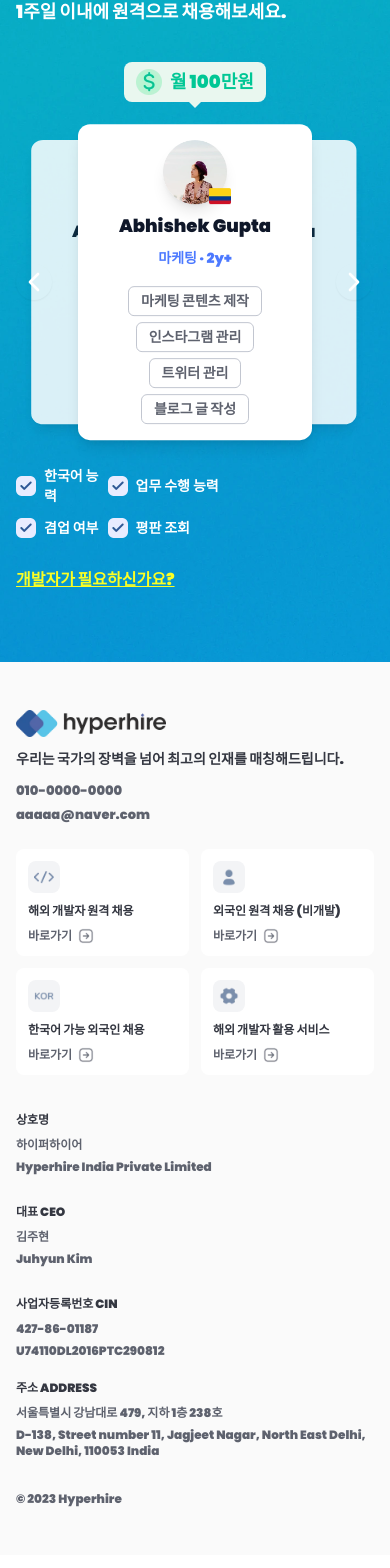
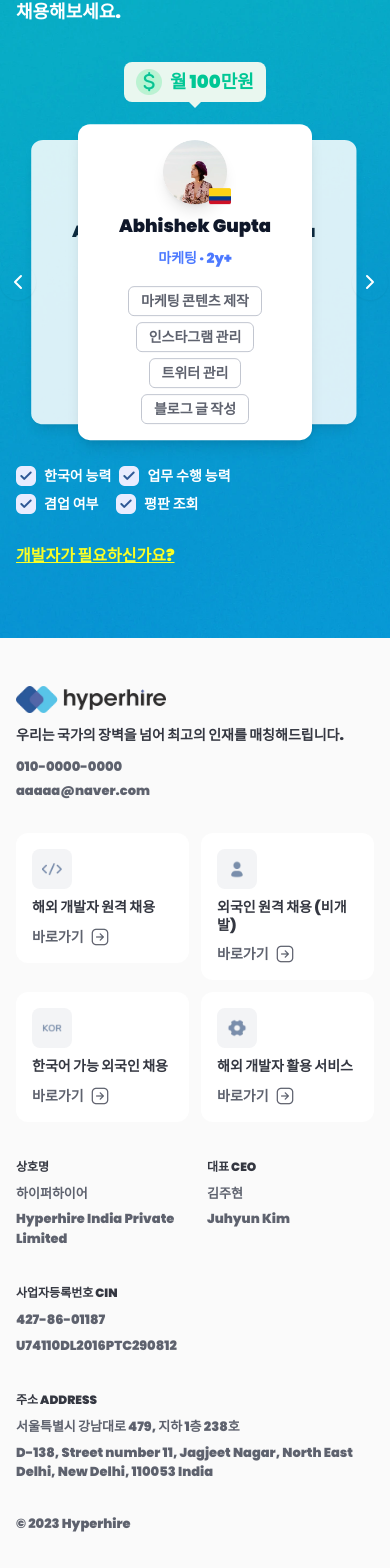
Before and after one commit to rikopernando/coin-siren-assignment, a Next.js app: page / in a window 390 px wide. Shown: the part 353-1921 px from the top of the page. Built offline with nearby package versions, Linux system fonts and the light colour scheme.

Commit message:
feat(footer): mobile view footer component

```diff
--- a/src/components/molecules/FooterCard.tsx
+++ b/src/components/molecules/FooterCard.tsx
@@ -16,18 +16,18 @@ export function FooterCard({ card, className }: FooterCardProps) {
     <Link href={card.link}>
       <Card
         className={cn(
-          'shadow-none group cursor-pointer rounded-lg sm:rounded-xl p-3 sm:p-4 transition-all hover:border-primary hover:shadow-lg bg-white',
+          'shadow-none group cursor-pointer rounded-xl p-4 transition-all hover:border-primary hover:shadow-lg bg-white',
           className,
         )}>
         <CardContent className="flex flex-col gap-2.5 sm:gap-4 p-0">
-          <div className="flex h-8 w-8 sm:h-10 sm:w-10 items-center justify-center rounded-lg bg-gray-100">
+          <div className="flex h-10 w-10 items-center justify-center rounded-lg bg-gray-100">
             <Image width={20} height={20} src={`/icons/${card.iconName}`} alt={card.title} className="sm:w-6 sm:h-6" />
           </div>
-          <Small className="text-footer-text-primary text-xs sm:text-sm leading-tight">{card.title}</Small>
-          <div className="flex items-center gap-1.5 sm:gap-2">
-            <Small className="text-footer-text-secondary text-xs">바로가기</Small>
+          <Small className="text-footer-text-primary text-sm leading-tight">{card.title}</Small>
+          <div className="flex items-center gap-1.5">
+            <Small className="text-footer-text-secondary">바로가기</Small>
             <Image
-              className="transition-transform group-hover:translate-x-1 w-4 h-4 sm:w-5 sm:h-5"
+              className="transition-transform group-hover:translate-x-1 w-5 h-5"
               width={16}
               height={16}
               src="/icons/icon-arrow-right-square.webp"
--- a/src/components/molecules/ProfileCarousel.tsx
+++ b/src/components/molecules/ProfileCarousel.tsx
@@ -18,7 +18,7 @@ export function ProfileCarousel({ profiles, className }: ProfileCarouselProps) {
     loop: true,
     align: 'center',
     skipSnaps: false,
-    dragFree: false,
+    dragFree: true,
   });
 
   const [selectedIndex, setSelectedIndex] = useState(0);
@@ -115,17 +115,17 @@ export function ProfileCarousel({ profiles, className }: ProfileCarouselProps) {
       <Button
         variant="outline"
         size="icon"
-        className="absolute left-0 md:-left-[16px] top-1/2 -translate-y-1/2 z-40 border-0 text-white bg-transparent hover:text-primary-foreground rounded-full"
+        className="absolute -left-[16px] sm:-left-[16px] top-1/2 -translate-y-1/2 z-40 border-0 text-white bg-transparent hover:text-primary-foreground rounded-full"
         onClick={scrollPrev}>
-        <ChevronLeft className="!h-8 !w-8" />
+        <ChevronLeft className="!h-6 sm:!h-8 !w-6 sm:!w-8" />
       </Button>
 
       <Button
         variant="outline"
         size="icon"
-        className="absolute right-[2px] md:-right-[24px] top-1/2 -translate-y-1/2 z-40 border-0 text-white bg-transparent hover:text-primary-foreground rounded-full"
+        className="absolute -right-[14px] sm:-right-[24px] top-1/2 -translate-y-1/2 z-40 border-0 text-white bg-transparent hover:text-primary-foreground rounded-full"
         onClick={scrollNext}>
-        <ChevronRight className="!h-8 !w-8" />
+        <ChevronRight className="!h-6 sm:!h-8 !w-6 sm:!w-8" />
       </Button>
     </div>
   );
--- a/src/components/organisms/Footer.tsx
+++ b/src/components/organisms/Footer.tsx
@@ -16,7 +16,7 @@ export function Footer({ data, className }: FooterProps) {
     <footer className={cn('bg-footer py-12 sm:py-16', className)}>
       <div className="container mx-auto px-4 sm:px-6 lg:px-8 space-y-8 sm:space-y-12">
         {/* Top Section: Logo, Description, Contact & Cards */}
-        <div className="grid gap-6 sm:gap-8 lg:grid-cols-[1fr,2fr]">
+        <div className="grid gap-8 sm:gap-8 lg:grid-cols-[1fr,2fr]">
           {/* Left: Logo & Contact Info */}
           <div className="flex flex-col gap-3 sm:gap-4">
             <Logo width={150} height={28} variant="light" className="sm:w-[187px] sm:h-[34px]" />
@@ -35,42 +35,37 @@ export function Footer({ data, className }: FooterProps) {
           </div>
         </div>
 
-        <div className="grid gap-6 sm:gap-8 lg:grid-cols-[1fr,2fr]">
-          <div className="flex flex-col sm:flex-row gap-6 sm:gap-4">
-            <div className="space-y-1.5 sm:space-y-2">
+        <div className="grid gap-8 sm:gap-8 lg:grid-cols-[1fr,2fr]">
+          <div className="grid grid-cols-2 md:flex md:flex-row gap-6 md:gap-4">
+            <div className="col-span-1 space-y-1.5 sm:space-y-2">
               <Small className="text-footer-text-primary text-xs sm:text-sm">상호명</Small>
-              <Muted className="text-footer-text-secondary text-xs sm:text-sm">{data.companyInfo.name}</Muted>
-              <Muted className="text-footer-text-secondary text-xs sm:text-sm">{data.indiaInfo.name}</Muted>
+              <Muted className="text-footer-text-secondary">{data.companyInfo.name}</Muted>
+              <Muted className="text-footer-text-secondary">{data.indiaInfo.name}</Muted>
             </div>
-            <div className="space-y-1.5 sm:space-y-2">
+            <div className="col-span-1 space-y-1.5 sm:space-y-2">
               <Small className="text-footer-text-primary text-xs sm:text-sm">대표 CEO</Small>
-              <Muted className="text-footer-text-secondary text-xs sm:text-sm">{data.companyInfo.ceo}</Muted>
-              <Muted className="text-footer-text-secondary text-xs sm:text-sm">{data.indiaInfo.ceo}</Muted>
+              <Muted className="text-footer-text-secondary">{data.companyInfo.ceo}</Muted>
+              <Muted className="text-footer-text-secondary">{data.indiaInfo.ceo}</Muted>
             </div>
           </div>
-          <div className="grid gap-4 sm:gap-4 grid-cols-1 sm:grid-cols-2 lg:grid-cols-4">
+
+          <div className="grid gap-8 sm:gap-4 grid-cols-1 sm:grid-cols-2 lg:grid-cols-4">
             <div className="space-y-1.5 sm:space-y-2 col-span-1">
               <Small className="text-footer-text-primary text-xs sm:text-sm">사업자등록번호 CIN</Small>
-              <Muted className="text-footer-text-secondary text-xs sm:text-sm">
-                {data.companyInfo.registrationNumber}
-              </Muted>
-              <Muted className="text-footer-text-secondary text-xs sm:text-sm">
-                {data.indiaInfo.registrationNumber}
-              </Muted>
+              <Muted className="text-footer-text-secondary">{data.companyInfo.registrationNumber}</Muted>
+              <Muted className="text-footer-text-secondary">{data.indiaInfo.registrationNumber}</Muted>
             </div>
             <div className="space-y-1.5 sm:space-y-2 col-span-1 sm:col-span-1 lg:col-span-3">
               <Small className="text-footer-text-primary text-xs sm:text-sm">주소 ADDRESS</Small>
-              <Muted className="text-footer-text-secondary text-xs sm:text-sm">{data.companyInfo.address}</Muted>
-              <Muted className="text-footer-text-secondary text-xs sm:text-sm max-w-full lg:max-w-[460px]">
-                {data.indiaInfo.address}
-              </Muted>
+              <Muted className="text-footer-text-secondary">{data.companyInfo.address}</Muted>
+              <Muted className="text-footer-text-secondary max-w-full lg:max-w-[460px]">{data.indiaInfo.address}</Muted>
             </div>
           </div>
         </div>
 
         {/* Bottom Section: Copyright */}
         <div className="mt-8 sm:mt-12">
-          <Muted className="text-footer-text-secondary text-xs sm:text-sm">{data.copyright}</Muted>
+          <Muted className="text-footer-text-secondary">{data.copyright}</Muted>
         </div>
       </div>
     </footer>
--- a/src/components/organisms/HeroSection.tsx
+++ b/src/components/organisms/HeroSection.tsx
@@ -123,12 +123,16 @@ export function HeroSection({ data, className }: HeroSectionProps) {
                 initial="hidden"
                 animate={subheadlineInView ? 'visible' : 'hidden'}
                 variants={fadeInUpVariants}>
-                <Heading3 id="hero-subheadline" className="text-white text-lg sm:text-xl md:text-2xl">
+                <Heading3 id="hero-subheadline" className="hidden sm:blocktext-white text-lg sm:text-xl md:text-2xl">
                   {data.hero.subheadline.split('\n').map((line, index) => (
                     <span key={index} className="block">
                       {line}
                     </span>
                   ))}
+                </Heading3>
+
+                <Heading3 id="hero-subheadline" className="block sm:hidden text-white text-lg sm:text-xl md:text-2xl">
+                  {data.hero.subheadline}
                 </Heading3>
 
                 <div className="hidden md:flex flex-col gap-4 sm:flex-row sm:items-center mt-4">
@@ -182,21 +186,23 @@ export function HeroSection({ data, className }: HeroSectionProps) {
 
         <div className="flex flex-col md:hidden container mx-auto px-4 mt-40">
           {/* Ability section - Mobile only */}
-          <div className="grid grid-cols-4 gap-x-2 gap-y-3 my-6">
-            <div className="col-span-1 flex items-center gap-2">
+          <div className="flex gap-x-2 mb-2 mt-6">
+            <div className="min-w-[92px] flex items-center gap-2">
               <Image src="/icons/icon-checkbox.webp" width={20} height={20} alt="check" />
               <span className="text-white text-sm font-bold">한국어 능력</span>
             </div>
-            <div className="col-span-3 flex items-center gap-2">
+            <div className="flex items-center gap-2">
               <Image src="/icons/icon-checkbox.webp" width={20} height={20} alt="check" />
               <span className="text-white text-sm font-bold">업무 수행 능력</span>
             </div>
+          </div>
 
-            <div className="col-span-1 flex items-center gap-2">
+          <div className="flex gap-x-2 mb-6">
+            <div className="min-w-[92px] flex items-center gap-2">
               <Image src="/icons/icon-checkbox.webp" width={20} height={20} alt="check" />
               <span className="text-white text-sm font-bold">겸업 여부</span>
             </div>
-            <div className="col-span-3 flex items-center gap-2">
+            <div className="flex items-center gap-2">
               <Image src="/icons/icon-checkbox.webp" width={20} height={20} alt="check" />
               <span className="text-white text-sm font-bold">평판 조회</span>
             </div>
```
